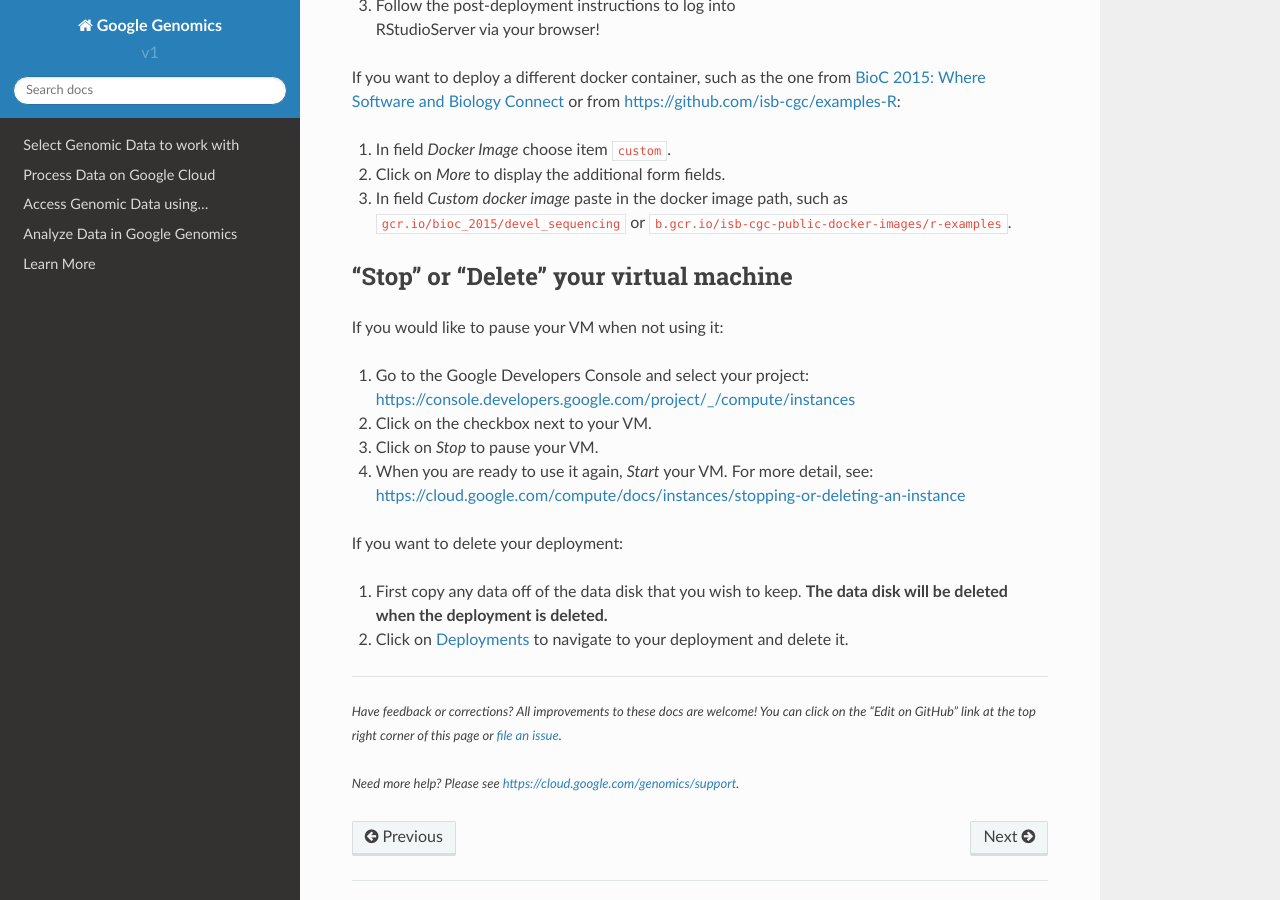
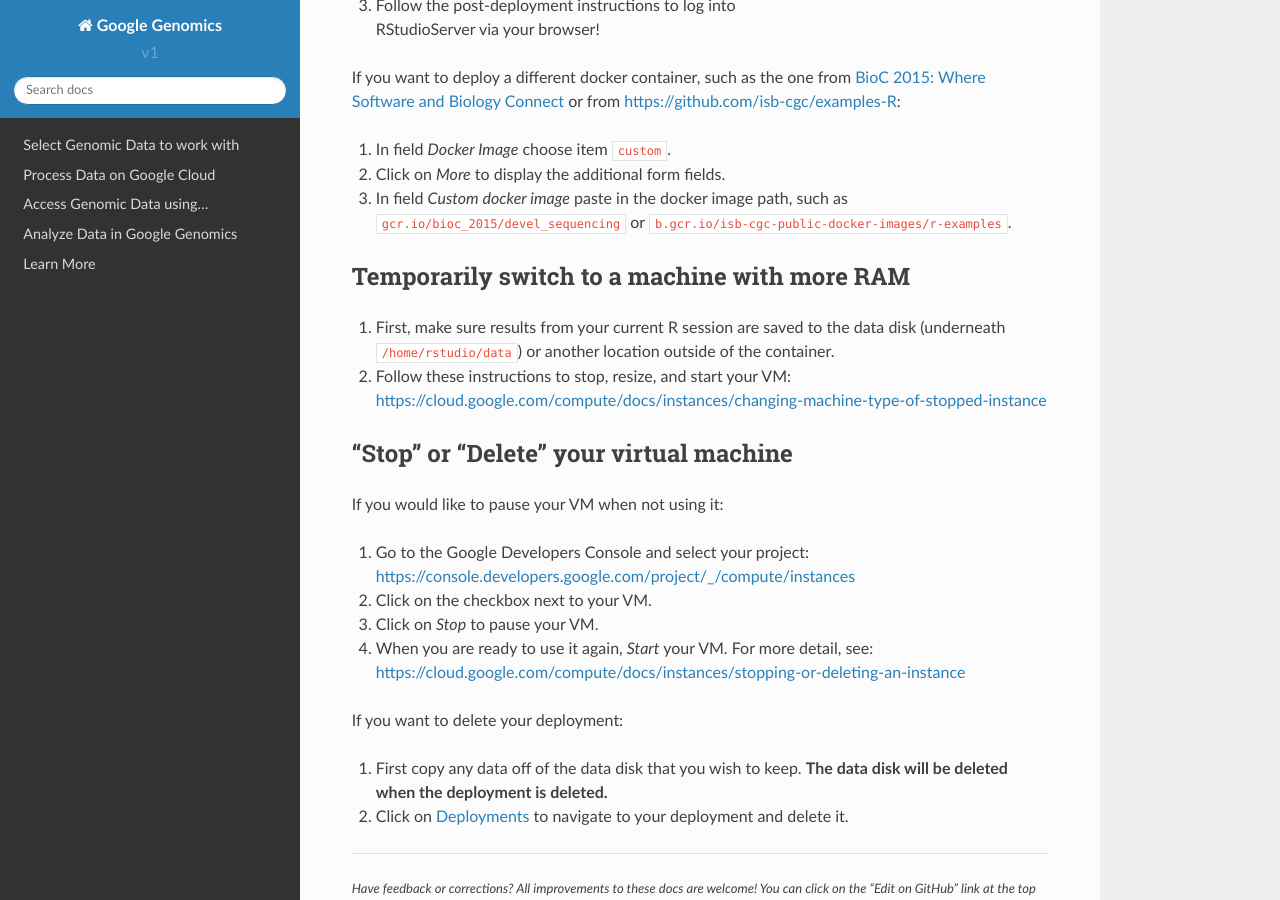
Before and after one commit to googlegenomics/readthedocs, a Sphinx documentation site: the page built from docs/source/use_cases/run_familiar_tools/bioconductor.rst, in a window 1280 px wide and 900 px high, scrolled down 694 px. Built offline with Sphinx 7.4.7 and the Read the Docs theme 2.0.0, drawn with Linux system fonts in a browser that asks for light colours.

Commit message:
Add resize VM instructions.

```diff
--- a/docs/source/use_cases/run_familiar_tools/bioconductor.rst
+++ b/docs/source/use_cases/run_familiar_tools/bioconductor.rst
@@ -36,6 +36,12 @@
 2. Click on *More* to display the additional form fields.
 3. In field *Custom docker image* paste in the docker image path, such as ``gcr.io/bioc_2015/devel_sequencing`` or ``b.gcr.io/isb-cgc-public-docker-images/r-examples``.
 
+Temporarily switch to a machine with more RAM
+^^^^^^^^^^^^^^^^^^^^^^^^^^^^^^^^^^^^^^^^^^^^^
+
+1. First, make sure results from your current R session are saved to the data disk (underneath ``/home/rstudio/data``) or another location outside of the container.
+2. Follow these instructions to stop, resize, and start your VM: https://cloud.google.com/compute/docs/instances/changing-machine-type-of-stopped-instance
+
 "Stop" or "Delete" your virtual machine
 ^^^^^^^^^^^^^^^^^^^^^^^^^^^^^^^^^^^^^^^
 
```
